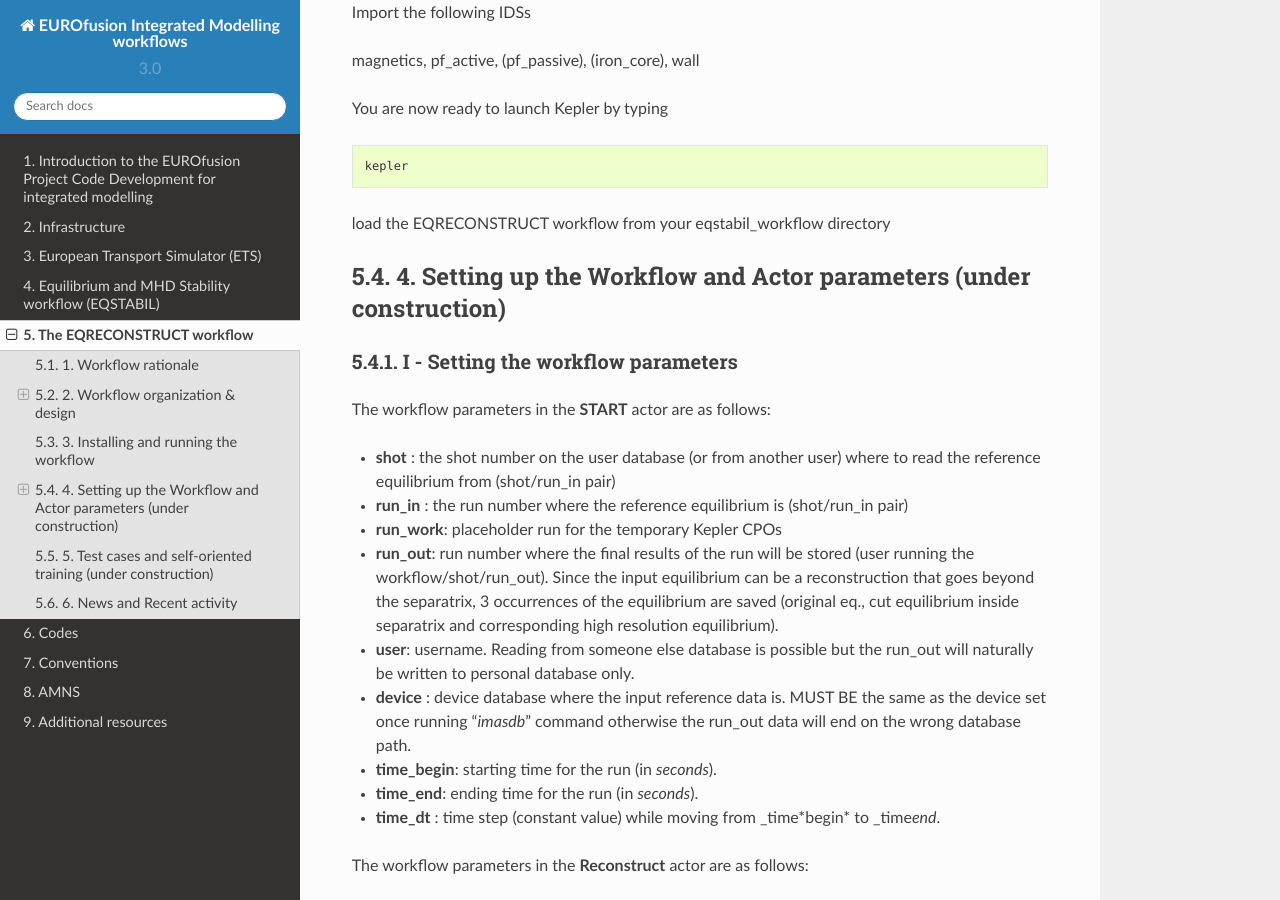
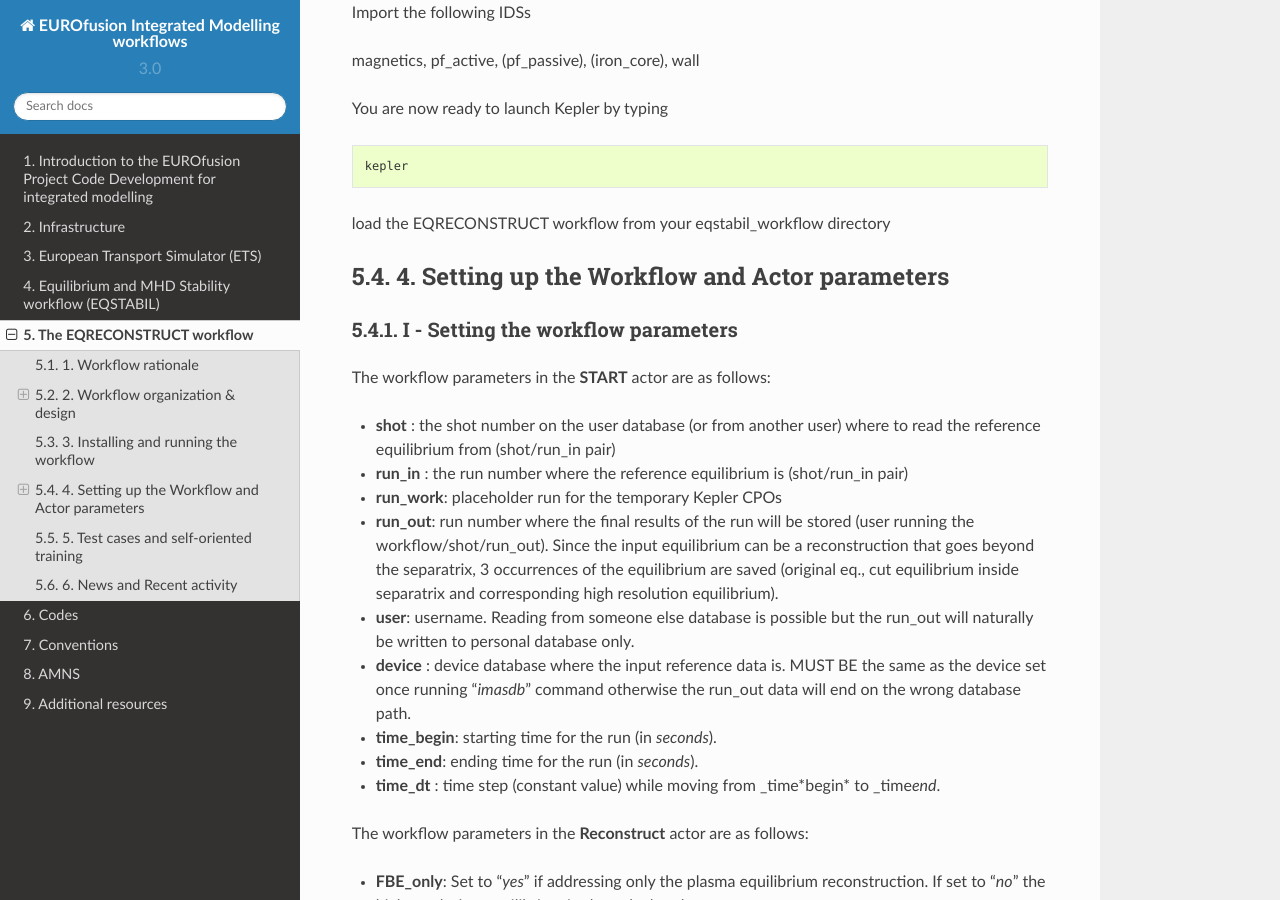
Before and after one commit to WPCD-Workflows/documentation, a Sphinx documentation site: the page built from source/eqreconstr.rst, in a window 1280 px wide and 900 px high, scrolled down 5517 px. Built offline with Sphinx 7.4.7 and the Read the Docs theme 2.0.0, drawn with Linux system fonts in a browser that asks for light colours; some of the changed text lies outside the part shown.

Commit message:
Update eqreconstr.rst

```diff
--- a/source/eqreconstr.rst
+++ b/source/eqreconstr.rst
@@ -234,8 +234,8 @@ You are now ready to launch Kepler by typing
 load the EQRECONSTRUCT workflow from your eqstabil_workflow directory
 
 
-4. Setting up the Workflow and Actor parameters (under construction)
-====================================================================
+4. Setting up the Workflow and Actor parameters
+===============================================
 
 **I - Setting the workflow parameters**
 ---------------------------------------
@@ -297,8 +297,8 @@ actors please check their documentation `here
 
 .. _training:
 
-5. Test cases and self-oriented training (under construction)
-=============================================================
+5. Test cases and self-oriented training
+========================================
 
 Several test cases are available for testing, corresponding to different
 applications/examples. The itmdb files are found on the software release
```
